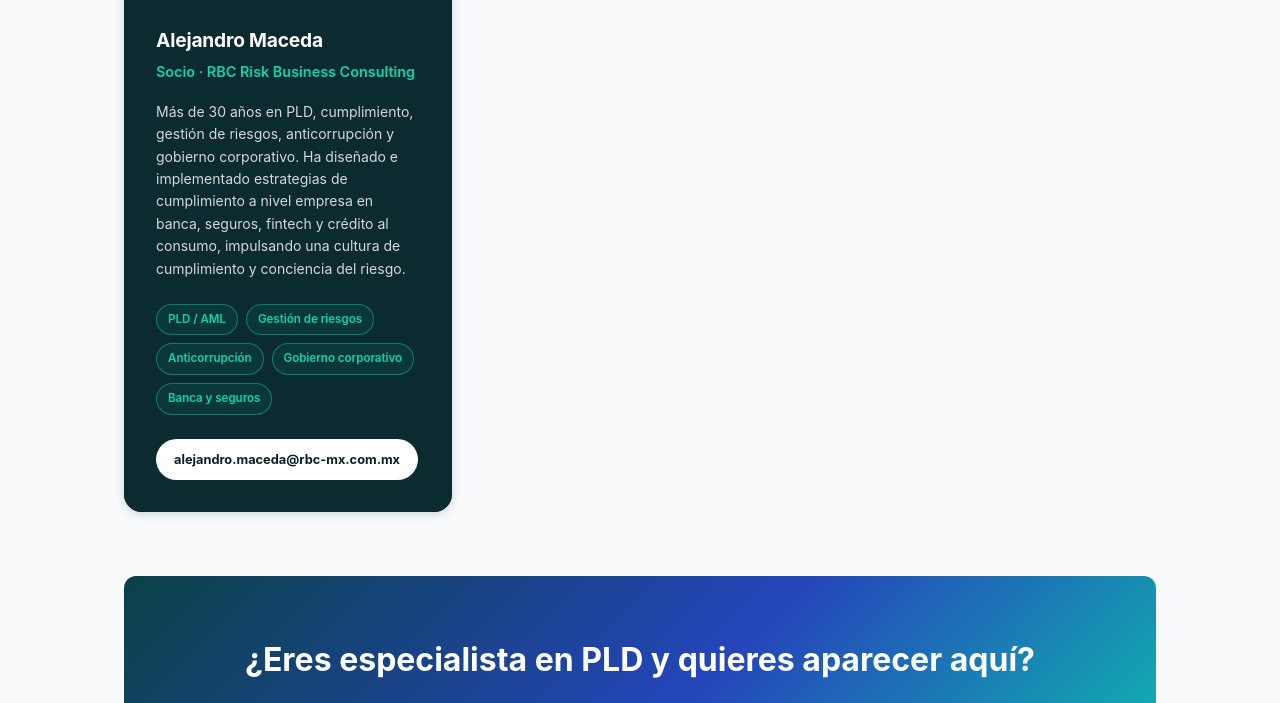
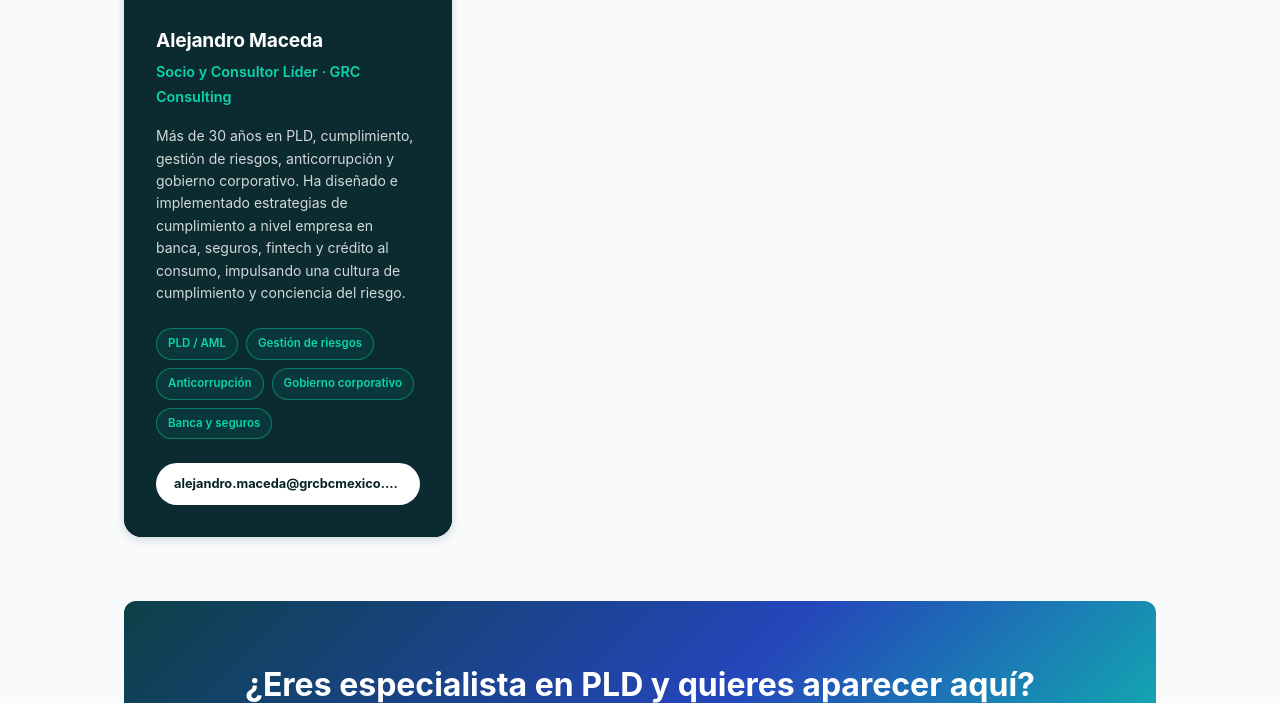
Before and after one commit to jovenjuanpirami/pld.mx, a Jekyll site: the page built from pages/top-personas-pld.html, in a window 1280 px wide and 900 px high, scrolled down 3284 px, cut to the strip 197-900 px from the top of the window. Built offline with Jekyll 4.4.1, drawn with Linux system fonts in a browser that asks for light colours; some web fonts are replaced.

Commit message:
Corrige la firma de Alejandro Maceda: GRC Consulting, no RBC
Actualiza cargo, texto alternativo y correo de contacto según su ficha en
el sitio de GRC México.

Co-Authored-By: Claude Opus 5 <noreply@anthropic.com>

```diff
--- a/pages/top-personas-pld.html
+++ b/pages/top-personas-pld.html
@@ -211,15 +211,15 @@ permalink: /top-personas-pld/
       </article>
 
       <article class="pcard" tabindex="0">
-        <img class="pcard__img" src="{{ '/assets/images/personas/alejandro-maceda-card.jpg' | relative_url }}" alt="Alejandro Maceda, socio de RBC Risk Business Consulting" loading="lazy" width="720" height="1200">
+        <img class="pcard__img" src="{{ '/assets/images/personas/alejandro-maceda-card.jpg' | relative_url }}" alt="Alejandro Maceda, Socio y Consultor Líder de GRC Consulting" loading="lazy" width="720" height="1200">
         <span class="pcard__rank">10</span>
         <div class="pcard__base">
           <h3>Alejandro Maceda</h3>
-          <span>RBC</span>
+          <span>GRC Consulting</span>
         </div>
         <div class="pcard__panel">
           <h3>Alejandro Maceda</h3>
-          <p class="pcard__role">Socio · RBC Risk Business Consulting</p>
+          <p class="pcard__role">Socio y Consultor Líder · GRC Consulting</p>
           <p class="pcard__bio">Más de 30 años en PLD, cumplimiento, gestión de riesgos, anticorrupción y gobierno corporativo. Ha diseñado e implementado estrategias de cumplimiento a nivel empresa en banca, seguros, fintech y crédito al consumo, impulsando una cultura de cumplimiento y conciencia del riesgo.</p>
           <div class="pcard__chips">
             <span>PLD / AML</span>
@@ -228,7 +228,7 @@ permalink: /top-personas-pld/
             <span>Gobierno corporativo</span>
             <span>Banca y seguros</span>
           </div>
-          <a class="pcard__link" href="mailto:alejandro.maceda@rbc-mx.com.mx">alejandro.maceda@rbc-mx.com.mx</a>
+          <a class="pcard__link" href="mailto:alejandro.maceda@grcbcmexico.com">alejandro.maceda@grcbcmexico.com</a>
         </div>
       </article>
 
```
